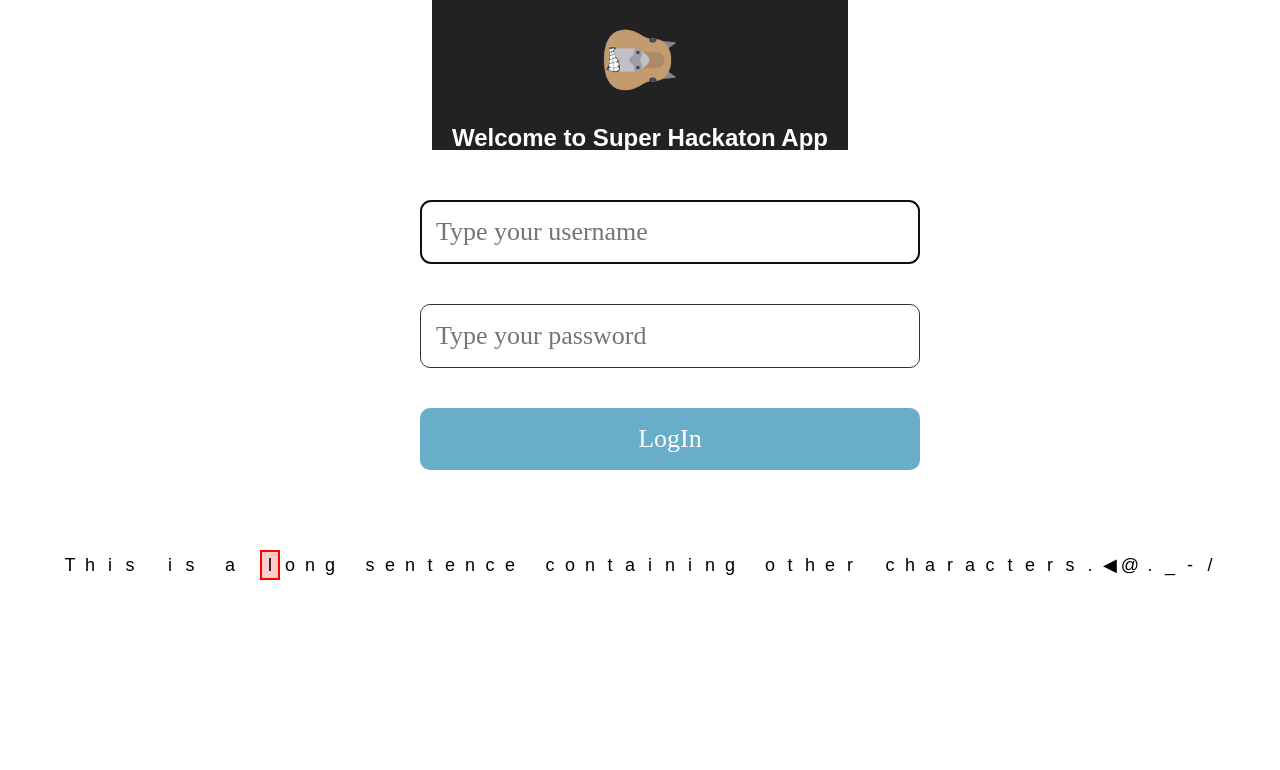
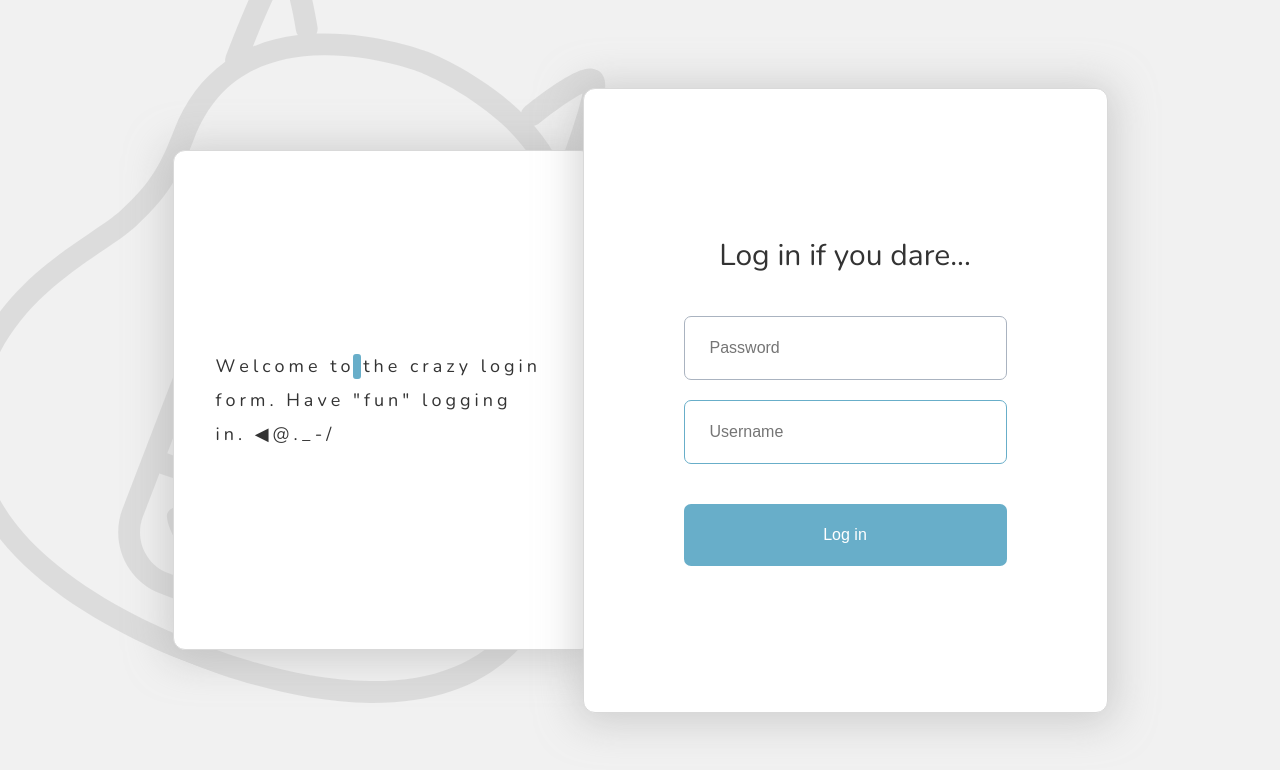
Before and after one commit to jaytrepka/hackathon, a React (Create React App) app: page / in a window 1280 px wide. Shown: the top 770 px of the page. Built offline with nearby package versions, Linux system fonts and the light colour scheme.

Commit message:
Login screen design; words not breaking in the middle; switching words by typing letters

```diff
--- a/public/index.html
+++ b/public/index.html
@@ -19,13 +19,15 @@
       work correctly both with client-side routing and a non-root public URL.
       Learn how to configure a non-root public URL by running `npm run build`.
     -->
-    <title>React App</title>
+    <title>Hackaton - Log in if you dare...</title>
+
+    <link href="https://fonts.googleapis.com/css?family=Nunito" rel="stylesheet">
   </head>
   <body>
     <noscript>
       You need to enable JavaScript to run this app.
     </noscript>
-    <div id="root"></div>
+    <div id="root" class="root"></div>
     <!--
       This HTML file is a template.
       If you open it directly in the browser, you will see an empty page.
--- a/src/App.css
+++ b/src/App.css
@@ -1,9 +1,8 @@
 .App {
+  height: 100%;
   display: flex;
-  flex-direction: column;
   align-items: center;
   justify-content: center;
-  text-align: center;
 }
 
 .App-logo {
@@ -11,48 +10,56 @@
   height: 80px;
 }
 
-.App-header {
-  background-color: #222;
-  height: 150px;
-  padding: 20px;
-  color: white;
+.App-form {
+  display: flex;
+  flex-direction: column;
+  justify-content: center;
+  padding: 50px 100px;
+  width: 525px;
+  height: 625px;
+  z-index: 1;
 }
 
 .App-form {
-  display: flex;
-  width: 500px;
-  padding: 30px;
 }
 
 .App-intro {
   font-size: large;
 }
 
-button,
+h1 {
+  color: #333333;
+  font-size: 30px;
+  line-height: 41px;
+  font-weight: normal;
+  margin-bottom: 40px;
+}
+
+input,
+button {
+  width: 100%;
+  font-size: 16px;
+  line-height: 22px;
+  border-radius: 7px;
+  border: none;
+  outline: none;
+  margin-bottom: 20px;
+  padding: 20px 25px;
+}
+
 input {
-  width: 500px;
-  color: #333333;
-  font-family: "Avenir Next";
-  font-size: 26px;
-  line-height: 32px;
-  margin: 20px 0;
-  padding: 15px;
-  border-radius: 10px;
+  border: 1.45px solid #aab3c0;
 }
-input {
-  border: 1px solid;
+
+input:active,
+input:focus,
+input:hover {
+  border: 1.45px solid #68aec9;
 }
+
 button {
-  border: none;
   background-color: #68aec9;
   color: #ffffff;
+  margin-top: 20px;
+  cursor: pointer;
 }
-
-@keyframes App-logo-spin {
-  from {
-    transform: rotate(0deg);
-  }
-  to {
-    transform: rotate(360deg);
-  }
-}
--- a/src/App.js
+++ b/src/App.js
@@ -1,5 +1,4 @@
 import React, { Component } from 'react';
-import logo from './capy_angry.png';
 import './App.css';
 import LetterPicker from './LetterPicker';
 
@@ -10,6 +9,7 @@ class App extends Component {
     letter: '',
     goLeft: false,
     speed: 500,
+    selectedSentence: 0,
   };
 
   handleLetterChange = letter => {
@@ -46,7 +46,32 @@ class App extends Component {
       return;
     }
 
-    if (key !== ' ') {
+    if ([...'qwert'].indexOf(key) > -1) {
+      this.setState({ selectedSentence: 0 });
+      return;
+    }
+
+    if ([...'yuiop'].indexOf(key) > -1) {
+      this.setState({ selectedSentence: 1 });
+      return;
+    }
+
+    if ([...'asdfg'].indexOf(key) > -1) {
+      this.setState({ selectedSentence: 2 });
+      return;
+    }
+
+    if ([...'hjklnm'].indexOf(key) > -1) {
+      this.setState({ selectedSentence: 3 });
+      return;
+    }
+
+    if ([...'zxcvb'].indexOf(key) > -1) {
+      this.setState({ selectedSentence: 4 });
+      return;
+    }
+
+    if (key !== ' ' && key !== 'Backspace' && key !== 'Delete') {
       return;
     }
 
@@ -67,44 +92,41 @@ class App extends Component {
   }
 
   render() {
-    const { password, username, goLeft, speed } = this.state;
+    const { password, username, goLeft, selectedSentence, speed } = this.state;
 
     return (
       <div className="App">
-        <div className="App-header">
-          <img src={logo} className="App-logo" alt="logo" />
-          <h2>Welcome to Super Hackaton App</h2>
-        </div>
+        <LetterPicker
+          onChange={this.handleLetterChange}
+          goLeft={goLeft}
+          speed={speed}
+          selectedSentence={selectedSentence}
+        />
 
-        <div className="App-form">
+        <div className="App-form panel">
+          <h1>Log in if you dare...</h1>
           <form autoComplete="off">
             <input
               type="text"
+              value={password}
+              name="password"
+              ref={input => (this.passwordRef = input)}
+              onKeyDown={this.handleKeyDown}
+              placeholder="Password"
+              tabIndex={0}
+            />
+            <input
+              type="password"
               value={username}
               name="username"
               ref={input => (this.usernameRef = input)}
               onKeyDown={this.handleKeyDown}
-              placeholder="Type your username"
+              placeholder="Username"
+              tabIndex={1}
             />
-            <input
-              type="password"
-              value={password}
-              name="password"
-              ref={input => (this.passwordRef = input)}
-              onKeyDown={this.handleKeyDown}
-              placeholder="Type your password"
-            />
-            <button onClick="">LogIn</button>
+            <button onClick="">Log in</button>
           </form>
         </div>
-
-        <LetterPicker
-          onChange={this.handleLetterChange}
-          goLeft={goLeft}
-          speed={speed}
-        />
-
-        <div className="hints" />
       </div>
     );
   }
--- a/src/Letter.css
+++ b/src/Letter.css
@@ -2,14 +2,14 @@
   display: inline-flex;
   justify-content: center;
   align-items: center;
-  width: 20px;
-  height: 30px;
+  height: 25px;
+  border-radius: 3px;
   font-size: 18px;
   line-height: 30px;
   border: 2px solid transparent;
 }
 
 .Letter-selected {
-  border-color: red;
-  background-color: rgba(255, 0, 0, 0.2);
+  border-color: #68aec9;
+  background-color: #68aec9;
 }
--- a/src/LetterPicker.css
+++ b/src/LetterPicker.css
@@ -1,3 +1,12 @@
 .LetterPicker {
-  padding: 30px;
+  height: 500px;
+  width: 420px;
+  padding: 40px;
+  margin-right: -10px;
+  font-size: 18px;
+  line-height: 34px;
 }
+
+.LetterPicker-word {
+  display: inline-block;
+}
--- a/src/LetterPicker.js
+++ b/src/LetterPicker.js
@@ -6,6 +6,9 @@ class LetterPicker extends Component {
   static sentences = [
     'Welcome to the crazy login form. Have "fun" logging in.',
     'This is a long sentence containing other characters.',
+    'Hello, I am a happybara and I will make your life hell.',
+    'Still have not logged in? Maybe you should try a bit harder.',
+    'Logging in is easy, logging in is fun.',
   ];
   static specialCharacters = ['\u25C0', '@', '.', '_', '-', '/'];
 
@@ -16,15 +19,10 @@ class LetterPicker extends Component {
   };
 
   componentWillMount() {
-    const letterArray = [
-      ...LetterPicker.sentences[
-        Math.floor(Math.random() * LetterPicker.sentences.length)
-      ],
-      ...LetterPicker.specialCharacters,
-    ];
+    const wordArray = this.composeWordArray(this.props);
     setTimeout(this.moveLetter, this.props.speed);
 
-    this.setState({ letterArray, goLeft: this.props.goLeft });
+    this.setState({ wordArray, goLeft: this.props.goLeft });
   }
 
   componentWillUnmount() {
@@ -42,17 +40,34 @@ class LetterPicker extends Component {
       newState.speed = nextProps.speed;
     }
 
+    if (nextProps.selectedSentence !== this.props.selectedSentence) {
+      newState.wordArray = this.composeWordArray(nextProps);
+      newState.currentLetter = 0;
+    }
+
     this.setState(newState);
   }
+
+  composeWordArray = (props = this.props) => {
+    const words = LetterPicker.sentences[props.selectedSentence].split(' ');
+
+    return [
+      ...words.map(word => [...word, ' ']),
+      LetterPicker.specialCharacters,
+    ];
+  };
+
+  composeLetterArray = words =>
+    words.reduce((flattened, word) => flattened.concat(word), []);
 
   moveLetter = () => {
     if (!this.state.timeoutRunning) {
       return;
     }
 
-    const { letterArray, currentLetter } = this.state;
+    const { wordArray, currentLetter } = this.state;
 
-    if (!letterArray) {
+    if (!wordArray) {
       return;
     }
 
@@ -62,6 +77,8 @@ class LetterPicker extends Component {
     if (Math.random() > 0.99) {
       goLeft = !goLeft;
     }
+
+    const letterArray = this.composeLetterArray(wordArray);
 
     let newLetter = goLeft ? currentLetter - 1 : currentLetter + 1;
     newLetter = (newLetter + letterArray.length) % letterArray.length;
@@ -73,15 +90,23 @@ class LetterPicker extends Component {
   };
 
   render() {
+    let currIndex = 0;
+
     return (
-      <div className="LetterPicker">
-        {this.state.letterArray.map((letter, index) =>
-          <Letter
-            key={`${index}-${letter}`}
-            letter={letter}
-            selected={index === this.state.currentLetter}
-          />,
-        )}
+      <div className="LetterPicker panel">
+        <div className="LetterPicker-inside">
+          {this.state.wordArray.map((word, wordIndex) =>
+            <div className="LetterPicker-word" key={`${wordIndex}-${word}`}>
+              {word.map((letter, letterIndex) =>
+                <Letter
+                  key={`${letterIndex}-${letter}`}
+                  letter={letter}
+                  selected={currIndex++ === this.state.currentLetter}
+                />,
+              )}
+            </div>,
+          )}
+        </div>
       </div>
     );
   }
--- a/src/index.css
+++ b/src/index.css
@@ -1,8 +1,28 @@
+html,
 body {
   margin: 0;
   padding: 0;
-  font-family: sans-serif;
+  font-family: 'Nunito', sans-serif;
   box-sizing: border-box;
+  width: 100%;
+  height: 100%;
+  position: relative;
+  overflow: hidden;
+  background-color: #f1f1f1;
+  z-index: -2;
+  color: #333333;
+}
+
+body::before {
+  content: "";
+  position: absolute;
+  width: 700px;
+  height: 700px;
+  z-index: -1;
+  background: url(./capybara-head.svg) 0 0 no-repeat;
+  background-size: contain;
+  transform: rotate(21deg);
+  opacity: 0.1;
 }
 
 *,
@@ -10,3 +30,19 @@ body {
 *::after {
   box-sizing: border-box;
 }
+
+.root {
+  width: 100%;
+  height: 100%;
+}
+
+.panel {
+  display: flex;
+  flex-direction: column;
+  align-items: center;
+  justify-content: center;
+  border: 1px solid #d9d9d9;
+  border-radius: 12px;
+  box-shadow: 0px 3px 39px 7px rgba(174, 174, 174, 0.5);
+  background-color: #ffffff;
+}
```
Also changed, not shown: src/capybara-head.svg (added).
